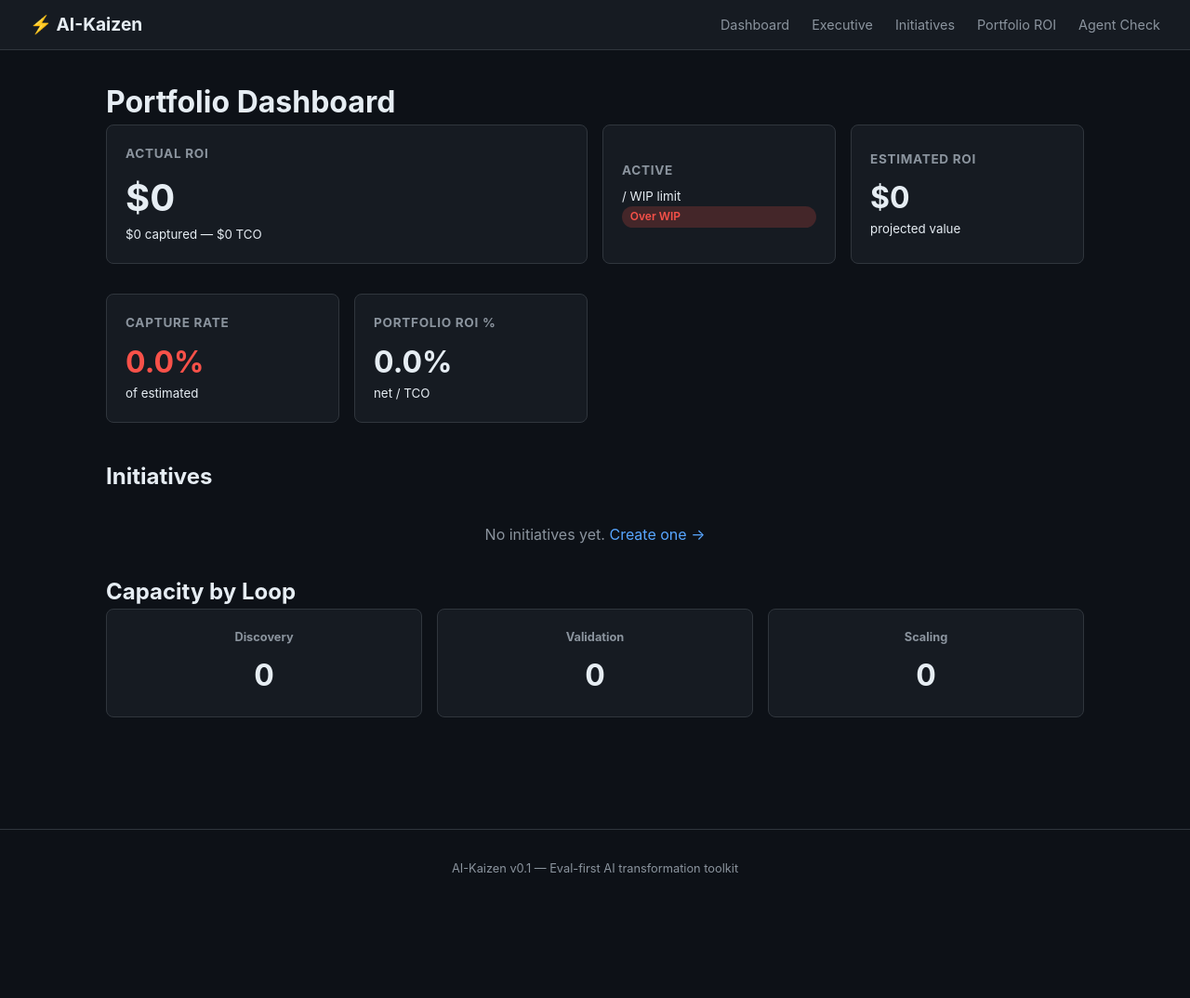
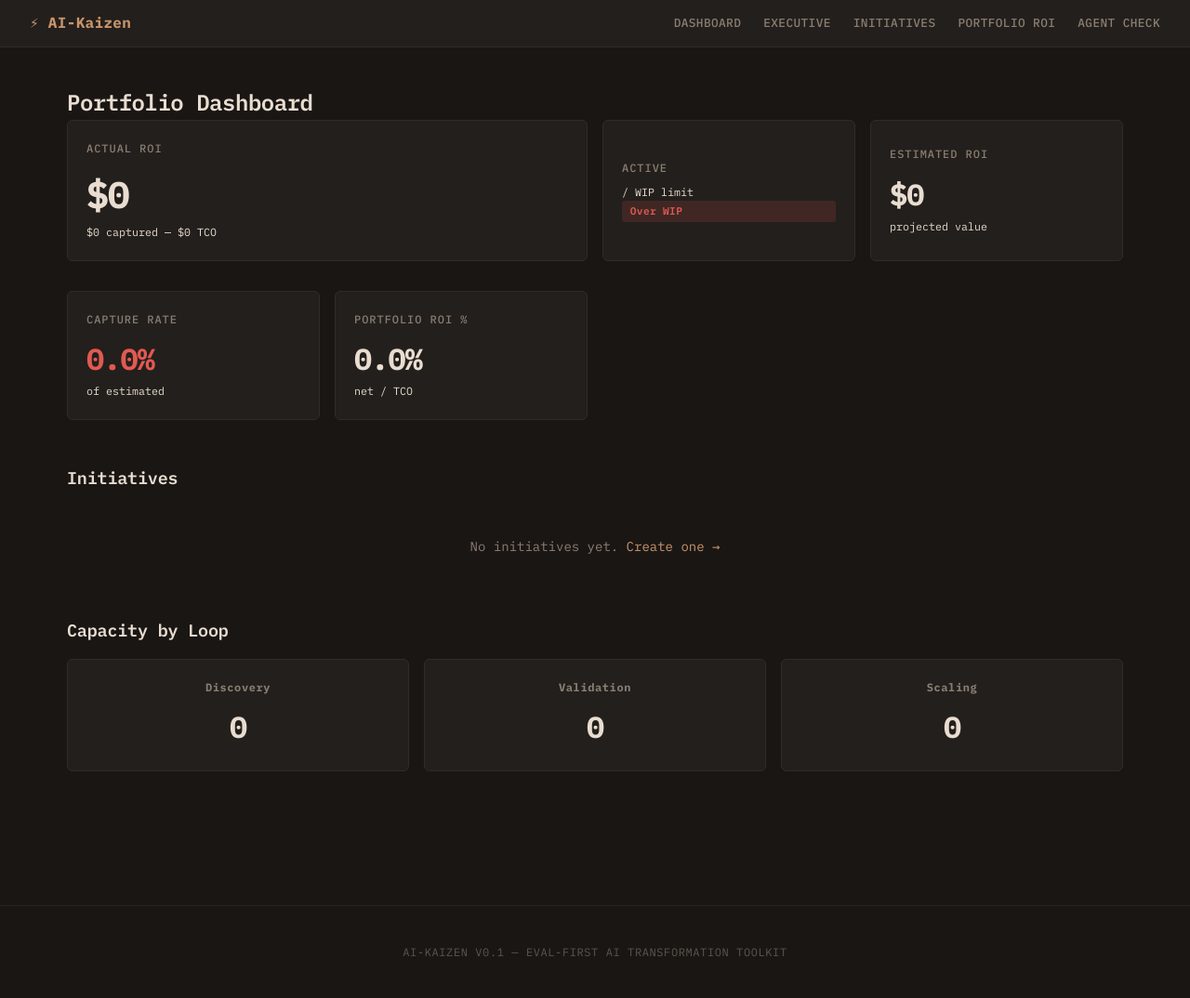
Before and after one commit to KevinCrosby/ai-kaizen, a Flask app: template src/ai_kaizen/web/templates/dashboard.html in a window 1280 px wide. Shown: the whole page at 93% size. Before the commit the page ends 939 px from the top, so only its background shows below. Run offline with Flask 3, Linux system fonts and the light colour scheme; the template is opened without the code that fills it, so the values that code supplies are empty; some libraries are stand-ins or nearby versions.

Commit message:
feat: warm earthy redesign inspired by gitagent.sh
- IBM Plex Mono as primary font (headings + body)
- Warm color palette: brown-black bg, copper accent, cream text
- Terminal feed, autonomy ladder, badges all use warm hex values
- Cards with subtle hover shadows, smooth transitions everywhere
- Global prefers-reduced-motion support
- Tighter typography: letter-spacing, uppercase nav, monospace throughout
- All 91 tests passing

Co-authored-by: Copilot <223556219+Copilot@users.noreply.github.com>

```diff
--- a/src/ai_kaizen/web/static/style.css
+++ b/src/ai_kaizen/web/static/style.css
@@ -1,30 +1,46 @@
-/* AI-Kaizen — lightweight web UI */
+/* AI-Kaizen — warm earthy UI inspired by gitagent.sh */
 
 :root {
-  --bg: #0d1117;
-  --surface: #161b22;
-  --border: #30363d;
-  --text: #e6edf3;
-  --text-muted: #8b949e;
-  --accent: #58a6ff;
-  --green: #3fb950;
-  --red: #f85149;
-  --yellow: #d29922;
-  --radius: 8px;
+  --bg: #1a1614;
+  --surface: #231f1c;
+  --surface-raised: #2b2623;
+  --border: #3d3530;
+  --border-subtle: #322c28;
+  --text: #e8ddd0;
+  --text-muted: #8a7e72;
+  --accent: #c9956b;
+  --accent-glow: rgba(201, 149, 107, 0.15);
+  --green: #5cb870;
+  --red: #e05a52;
+  --yellow: #d4a853;
+  --purple: #b89ad4;
+  --radius: 6px;
+  --font: "IBM Plex Mono", "SF Mono", "Fira Code", Consolas, monospace;
+  --transition: 0.2s ease;
 }
 
 * { box-sizing: border-box; margin: 0; padding: 0; }
 
 body {
-  font-family: -apple-system, BlinkMacSystemFont, "Segoe UI", Helvetica, Arial, sans-serif;
+  font-family: var(--font);
+  font-weight: 400;
+  font-size: 14px;
   background: var(--bg);
   color: var(--text);
-  line-height: 1.5;
+  line-height: 1.6;
   min-height: 100vh;
+  -webkit-font-smoothing: antialiased;
+  -moz-osx-font-smoothing: grayscale;
 }
 
-a { color: var(--accent); text-decoration: none; }
-a:hover { text-decoration: underline; }
+a { color: var(--accent); text-decoration: none; transition: color var(--transition); }
+a:hover { color: #dbb08a; text-decoration: none; }
+
+h1 { font-weight: 600; font-size: 1.5rem; letter-spacing: -0.02em; }
+h2 { font-weight: 600; font-size: 1.15rem; letter-spacing: -0.01em; color: var(--text); margin-bottom: 1rem; margin-top: 2rem; }
+h2:first-child { margin-top: 0; }
+
+::selection { background: rgba(201, 149, 107, 0.2); }
 
 /* ── Navbar ──────────────────────────────────────────────── */
 
@@ -34,51 +50,69 @@ a:hover { text-decoration: underline; }
   justify-content: space-between;
   padding: 0.75rem 2rem;
   background: var(--surface);
-  border-bottom: 1px solid var(--border);
+  border-bottom: 1px solid var(--border-subtle);
   position: sticky;
   top: 0;
   z-index: 100;
+  backdrop-filter: blur(8px);
 }
 
 .brand {
-  font-size: 1.2rem;
+  font-size: 1rem;
   font-weight: 700;
-  color: var(--text);
+  color: var(--accent);
+  letter-spacing: 0.02em;
 }
 
 .nav-links { display: flex; gap: 1.5rem; }
-.nav-links a { color: var(--text-muted); font-size: 0.9rem; }
+.nav-links a {
+  color: var(--text-muted);
+  font-size: 0.8rem;
+  font-weight: 500;
+  letter-spacing: 0.03em;
+  text-transform: uppercase;
+  transition: color var(--transition);
+}
 .nav-links a:hover { color: var(--text); text-decoration: none; }
 
 /* ── Layout ──────────────────────────────────────────────── */
 
 .container {
-  max-width: 1100px;
+  max-width: 1200px;
   margin: 0 auto;
-  padding: 2rem 1.5rem;
+  padding: 2.5rem 2rem;
 }
 
 .footer {
   text-align: center;
-  padding: 2rem;
+  padding: 2.5rem 2rem;
   color: var(--text-muted);
-  font-size: 0.8rem;
-  border-top: 1px solid var(--border);
-  margin-top: 3rem;
+  font-size: 0.75rem;
+  letter-spacing: 0.05em;
+  text-transform: uppercase;
+  border-top: 1px solid var(--border-subtle);
+  margin-top: 4rem;
+  opacity: 0.6;
 }
 
 /* ── Cards ───────────────────────────────────────────────── */
 
 .card {
   background: var(--surface);
-  border: 1px solid var(--border);
+  border: 1px solid var(--border-subtle);
   border-radius: var(--radius);
   padding: 1.25rem;
   margin-bottom: 1rem;
+  transition: border-color var(--transition), box-shadow var(--transition);
 }
 
-.card h3 { color: var(--text-muted); font-size: 0.85rem; text-transform: uppercase; letter-spacing: 0.05em; margin-bottom: 0.5rem; }
-.card h4 { color: var(--text-muted); font-size: 0.8rem; margin-bottom: 0.5rem; }
+.card:hover {
+  border-color: var(--border);
+  box-shadow: 0 2px 12px rgba(0, 0, 0, 0.15);
+}
+
+.card h3 { color: var(--text-muted); font-size: 0.75rem; text-transform: uppercase; letter-spacing: 0.08em; font-weight: 500; margin-bottom: 0.5rem; }
+.card h4 { color: var(--text-muted); font-size: 0.75rem; letter-spacing: 0.05em; margin-bottom: 0.5rem; }
 
 .card-row {
   display: grid;
@@ -92,79 +126,89 @@ a:hover { text-decoration: underline; }
 
 .card-small { text-align: center; }
 
-.big-number { font-size: 2rem; font-weight: 700; display: block; }
+.big-number { font-size: 2rem; font-weight: 700; display: block; letter-spacing: -0.03em; }
 
 .chip {
   display: inline-block;
   background: var(--bg);
-  border: 1px solid var(--border);
+  border: 1px solid var(--border-subtle);
   border-radius: 12px;
   padding: 0.15rem 0.6rem;
-  font-size: 0.75rem;
+  font-size: 0.7rem;
   margin: 0.2rem 0.15rem;
+  color: var(--text-muted);
 }
 
 /* ── Tables ──────────────────────────────────────────────── */
+
+.table-wrapper {
+  overflow-x: auto;
+  -webkit-overflow-scrolling: touch;
+}
 
 .table {
   width: 100%;
   border-collapse: collapse;
   margin-bottom: 1rem;
+  font-size: 0.85rem;
 }
 
 .table th {
   text-align: left;
-  font-size: 0.8rem;
+  font-size: 0.7rem;
   color: var(--text-muted);
   text-transform: uppercase;
-  letter-spacing: 0.04em;
+  letter-spacing: 0.06em;
+  font-weight: 500;
   padding: 0.75rem 0.5rem;
-  border-bottom: 2px solid var(--border);
+  border-bottom: 1px solid var(--border);
 }
 
 .table td {
   padding: 0.6rem 0.5rem;
-  border-bottom: 1px solid var(--border);
+  border-bottom: 1px solid var(--border-subtle);
 }
 
-.table tbody tr:hover { background: rgba(88, 166, 255, 0.04); }
+.table tbody tr { transition: background var(--transition); }
+.table tbody tr:hover { background: var(--accent-glow); }
 
 /* ── Badges ──────────────────────────────────────────────── */
 
 .badge {
   display: inline-block;
   padding: 0.15rem 0.55rem;
-  border-radius: 12px;
-  font-size: 0.75rem;
+  border-radius: 3px;
+  font-size: 0.7rem;
   font-weight: 600;
+  letter-spacing: 0.03em;
   background: var(--border);
   color: var(--text);
 }
 
-.badge-green { background: rgba(63, 185, 80, 0.2); color: var(--green); }
-.badge-blue { background: rgba(88, 166, 255, 0.2); color: var(--accent); }
-.badge-red { background: rgba(248, 81, 73, 0.2); color: var(--red); }
-.badge-yellow { background: rgba(210, 153, 34, 0.2); color: var(--yellow); }
-.badge-gray { background: var(--border); color: var(--text-muted); }
+.badge-green { background: rgba(92, 184, 112, 0.15); color: var(--green); }
+.badge-blue { background: rgba(201, 149, 107, 0.15); color: var(--accent); }
+.badge-red { background: rgba(224, 90, 82, 0.15); color: var(--red); }
+.badge-yellow { background: rgba(212, 168, 83, 0.15); color: var(--yellow); }
+.badge-gray { background: var(--border-subtle); color: var(--text-muted); }
 
-.badge-active { background: rgba(63, 185, 80, 0.15); color: var(--green); }
-.badge-paused { background: rgba(210, 153, 34, 0.15); color: var(--yellow); }
-.badge-killed { background: rgba(248, 81, 73, 0.15); color: var(--red); }
-.badge-completed { background: rgba(88, 166, 255, 0.15); color: var(--accent); }
+.badge-active { background: rgba(92, 184, 112, 0.12); color: var(--green); }
+.badge-paused { background: rgba(212, 168, 83, 0.12); color: var(--yellow); }
+.badge-killed { background: rgba(224, 90, 82, 0.12); color: var(--red); }
+.badge-completed { background: rgba(201, 149, 107, 0.12); color: var(--accent); }
 
-.badge-sev-s0 { background: rgba(248, 81, 73, 0.3); color: #ff7b72; }
-.badge-sev-s1 { background: rgba(210, 153, 34, 0.3); color: #e3b341; }
-.badge-sev-s2 { background: rgba(88, 166, 255, 0.2); color: var(--accent); }
-.badge-sev-s3 { background: var(--border); color: var(--text-muted); }
+.badge-sev-s0 { background: rgba(224, 90, 82, 0.2); color: #e8756e; }
+.badge-sev-s1 { background: rgba(212, 168, 83, 0.2); color: var(--yellow); }
+.badge-sev-s2 { background: rgba(201, 149, 107, 0.15); color: var(--accent); }
+.badge-sev-s3 { background: var(--border-subtle); color: var(--text-muted); }
 
-.badge-phase-plan { background: rgba(88, 166, 255, 0.2); color: var(--accent); }
-.badge-phase-do { background: rgba(63, 185, 80, 0.2); color: var(--green); }
-.badge-phase-check { background: rgba(210, 153, 34, 0.2); color: var(--yellow); }
-.badge-phase-act { background: rgba(163, 113, 247, 0.2); color: #d2a8ff; }
+.badge-phase-plan { background: rgba(201, 149, 107, 0.15); color: var(--accent); }
+.badge-phase-do { background: rgba(92, 184, 112, 0.15); color: var(--green); }
+.badge-phase-check { background: rgba(212, 168, 83, 0.15); color: var(--yellow); }
+.badge-phase-act { background: rgba(184, 154, 212, 0.15); color: var(--purple); }
 
 /* ── Gate card ───────────────────────────────────────────── */
 
-.card-gate { border-left: 4px solid var(--border); }
+.card-gate { border-left: 3px solid var(--border); }
 .card-gate-passed { border-left-color: var(--green); }
 .card-gate-blocked { border-left-color: var(--red); }
 .card-gate-incomplete { border-left-color: var(--yellow); }
--- a/src/ai_kaizen/web/templates/base.html
+++ b/src/ai_kaizen/web/templates/base.html
@@ -4,6 +4,9 @@
   <meta charset="UTF-8">
   <meta name="viewport" content="width=device-width, initial-scale=1.0">
   <title>{% block title %}AI-Kaizen{% endblock %}</title>
+  <link rel="preconnect" href="https://fonts.googleapis.com">
+  <link rel="preconnect" href="https://fonts.gstatic.com" crossorigin>
+  <link href="https://fonts.googleapis.com/css2?family=IBM+Plex+Mono:wght@300;400;500;600;700&display=swap" rel="stylesheet">
   <link rel="stylesheet" href="{{ url_for('static', filename='style.css') }}">
 </head>
 <body>
```
Also changed, not shown: other parts of src/ai_kaizen/web/static/style.css (+83 -65 lines).
